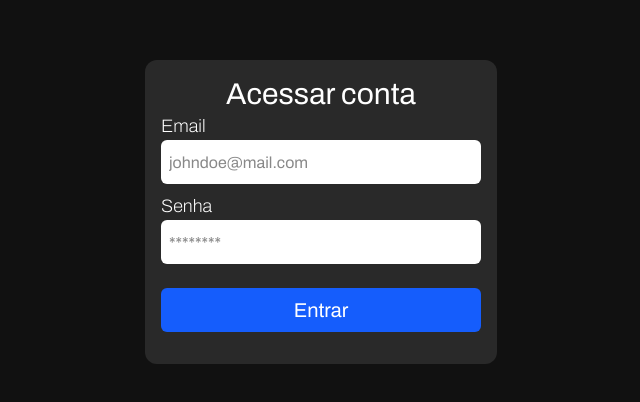
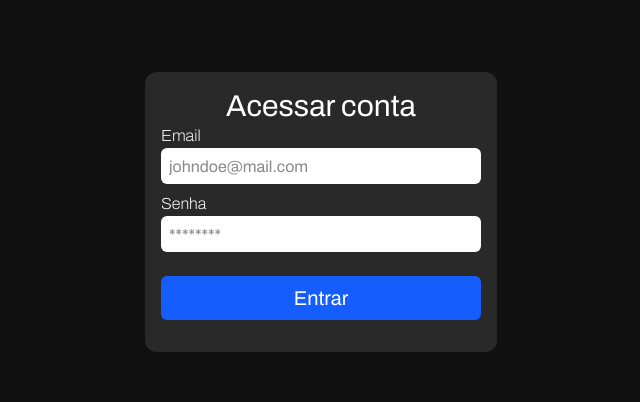
Before and after one commit to leuzaoo/finance-management, a Next.js app in the folder frontend/: page /login in a window 1280 px wide. Shown: the part 188-590 px from the top of the page, without its empty margins (319-959 px from the left). Built offline with nearby package versions, Linux system fonts and the light colour scheme.

Commit message:
Updated InputField layout style

```diff
--- a/frontend/src/components/ui/InputField.tsx
+++ b/frontend/src/components/ui/InputField.tsx
@@ -9,11 +9,11 @@ type Props = {
 function InputField({ label, placeholder, type }: Props) {
   return (
     <div className="flex flex-col w-full min-w-xs">
-      <label className="text-lg font-light">{label}</label>
+      <label className="font-light">{label}</label>
       <input
         type={type}
         placeholder={placeholder}
-        className="bg-light w-full py-2 text-lg text-dark pl-2 rounded-md outline-none placeholder:text-base"
+        className="bg-light w-full py-1 text-lg text-dark pl-2 rounded-md outline-none placeholder:text-base"
       />
     </div>
   );
```
